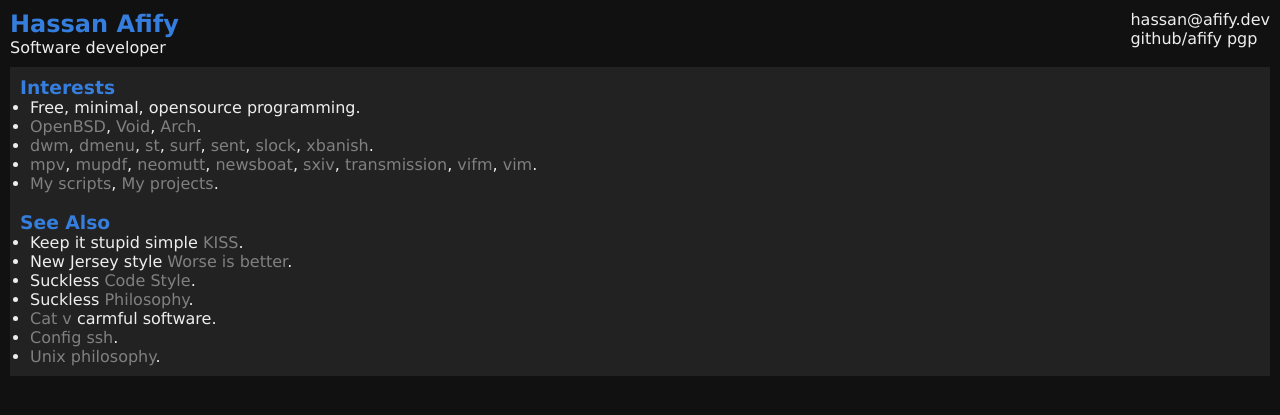
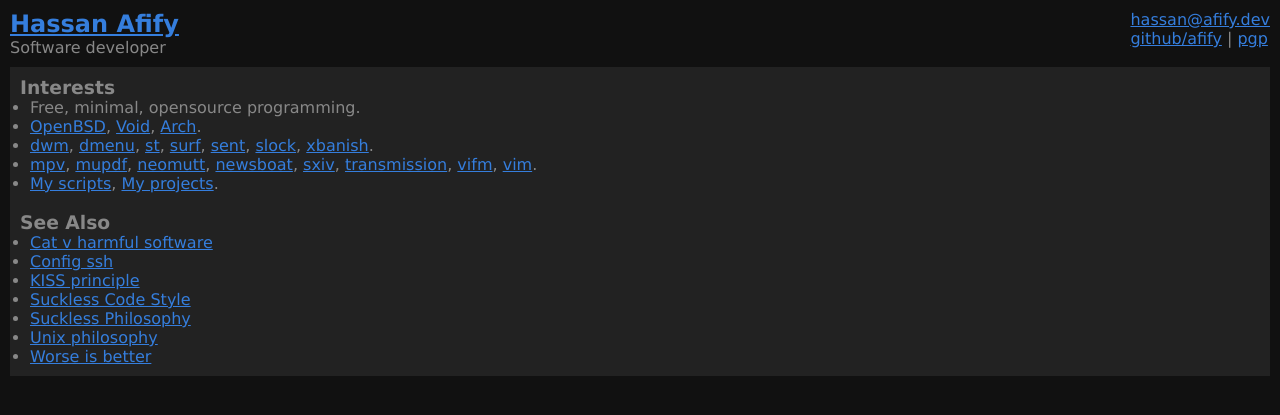
Before and after one commit to Afify/afify.github.io, a Jekyll site: the page built from index.md, in a window 1280 px wide. Shown: the top 415 px of the page. Built offline with Jekyll 4.4.1, drawn with Linux system fonts in a browser that asks for light colours.

Commit message:
[feat] replace pgp page, style

```diff
--- a/_layouts/default.html
+++ b/_layouts/default.html
@@ -10,17 +10,15 @@
 		<meta name="mobile-web-app-capable" content="yes">
 		<meta name="apple-mobile-web-app-capable" content="yes">
 		<style>
-			html{background-color:#111 !important;color:#eee !important;}
+			html{background-color:#111 !important; color:#888 !important;}
 			body{width:100%;margin-top:0px;margin-left:auto;margin-right:auto; font-family: "Verdana", sans-serif; font-size: 1em;}
 			header{margin:10px}
 			article{clear:both;padding:10px;padding-top:10px;margin:10px;margin-bottom:40px;background-color:#222 !important;}
-			a{color: #eee !important; text-decoration: none;}
+			a{color: #357edd !important;}
 			li{margin-left:10px;}
-			li a {color: #808080 !important;}
-			h2 a,h3{color: #357edd !important;}
 			h2,h3,ul{margin:0px;padding:0px;}
-			p code {font-weight: 700;}
-			code {font-family:monospace, sans-serif;font-size: 0.9em; margin: 0;}
+			p code{font-weight: 700;}
+			code{font-family:monospace, sans-serif;font-size: 0.9em; margin: 0;}
 		</style>
 	</head>
 
@@ -29,11 +27,10 @@
 			<h2><a href="https://afify.dev">Hassan Afify</a></h2>
 			Software developer
 		</header>
+
 		<header style="float:right;">
-			<a  href="mailto:hassan@afify.dev">hassan@afify.dev</a>
-			<br>
-			<a href="https://github.com/afify/">github/afify</a>
-			<a href="./pgp"> pgp</a>
+				<a  href="mailto:hassan@afify.dev">hassan@afify.dev</a><br>
+				<a href="https://github.com/afify/">github/afify</a> | <a href="./publickey.txt">pgp</a>
 		</header>
 		{{ content }}
 	</body>
--- a/index.md
+++ b/index.md
@@ -12,27 +12,27 @@
 <br><br>
 
 ### See Also
-- Keep it stupid simple [KISS].
-- New Jersey style [Worse is better].
-- Suckless [Code Style].
-- Suckless [Philosophy].
-- [Cat v] carmful software.
-- [Config ssh].
-- [Unix philosophy].
+- [Cat v harmful software]
+- [Config ssh]
+- [KISS principle]
+- [Suckless Code Style]
+- [Suckless Philosophy]
+- [Unix philosophy]
+- [Worse is better]
 </article>
 
 [Arch]:            <https://archlinux.org>
-[Cat v]:           <http://harmful.cat-v.org/software>
-[Code Style]:      <https://suckless.org/coding_style>
-[Config ssh]:      <https://stribika.github.io/2015/01/04/secure-secure-shell.html>
-[KISS]:            <https://en.wikipedia.org/wiki/KISS_principle>
-[My projects]:     <https://github.com/Afify?tab=repositories>
-[My scripts]:      <https://github.com/Afify/dotfiles/tree/master/.scripts>
+[Cat v harmful software]: <http://harmful.cat-v.org/software>
+[Config ssh]:             <https://stribika.github.io/2015/01/04/secure-secure-shell.html>
+[KISS principle]:         <https://en.wikipedia.org/wiki/KISS_principle>
+[My projects]:     <https://repo.or.cz/projlist.cgi?name=a15881596efea75a1c46081fff8e7656>
+[My scripts]:      <https://repo.or.cz/dotfiles_afify.git/tree/HEAD:/.scripts>
 [OpenBSD]:         <https://openbsd.org>
-[Philosophy]:      <https://suckless.org/philosophy>
-[Unix philosophy]: <https://en.wikipedia.org/wiki/Unix_philosophy>
+[Suckless Code Style]:    <https://suckless.org/coding_style>
+[Suckless Philosophy]:    <https://suckless.org/philosophy>
+[Unix philosophy]:        <https://en.wikipedia.org/wiki/Unix_philosophy>
 [Void]:            <https://voidlinux.org/>
-[Worse is better]: <https://en.wikipedia.org/wiki/Worse_is_better>
+[Worse is better]:        <https://en.wikipedia.org/wiki/Worse_is_better>
 [dmenu]:           <https://tools.suckless.org/dmenu>
 [dunst]:           <https://dunst-project.org/>
 [dwm]:             <https://dwm.suckless.org>
```
Also changed, not shown: publickey.txt (renamed from pgp.md, +2 -10 lines).
